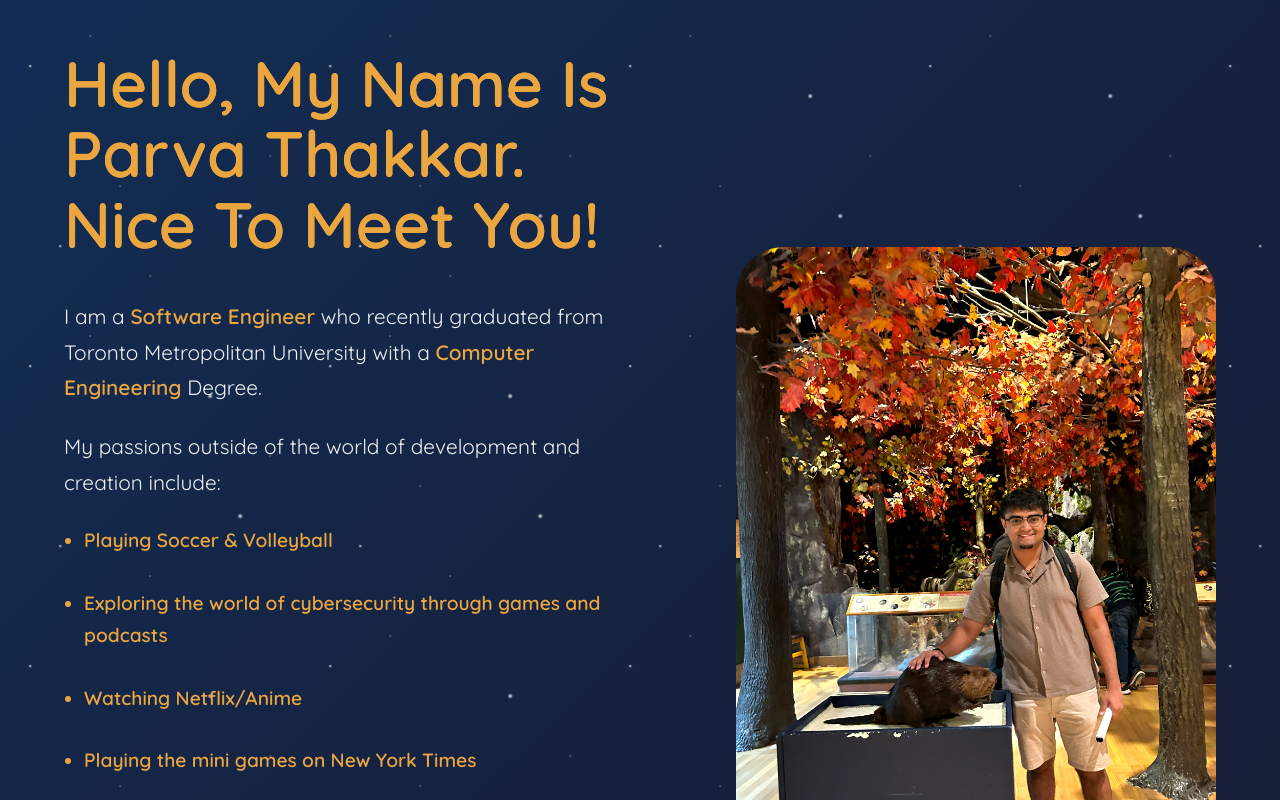
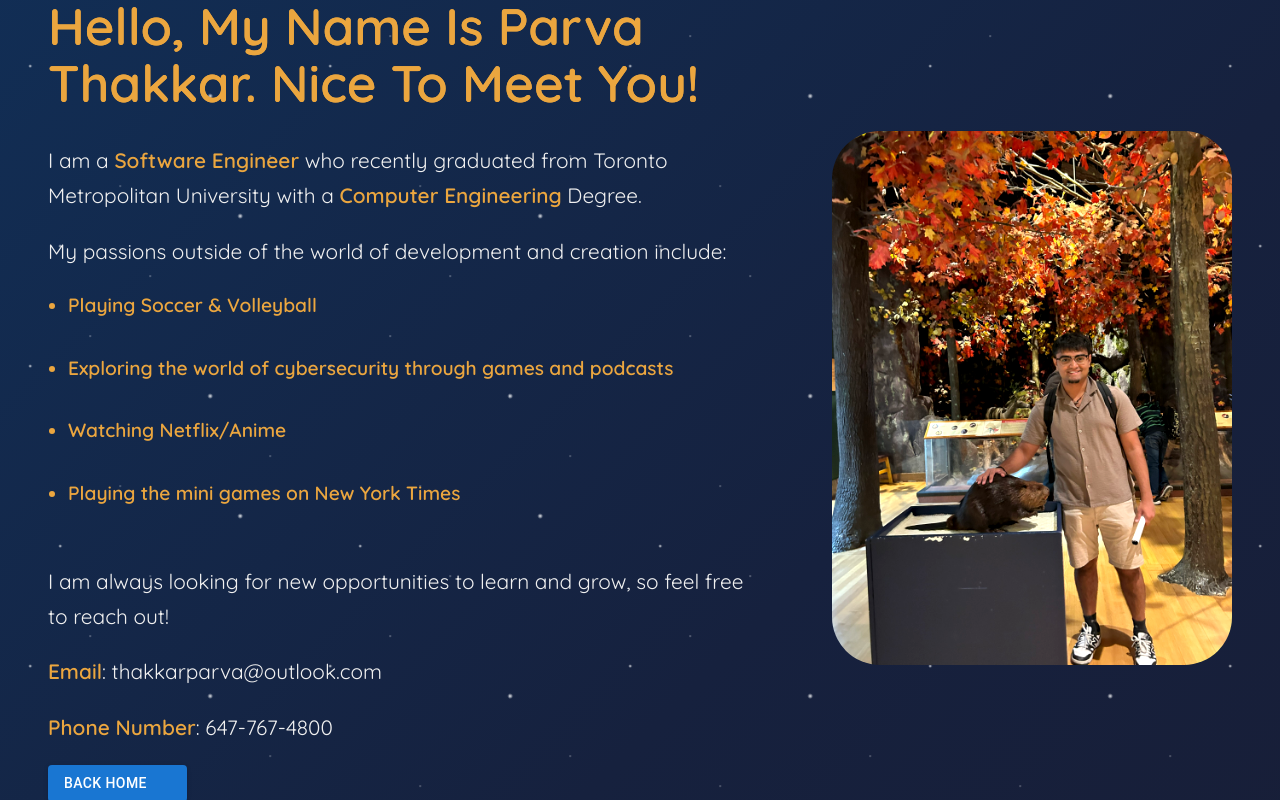
Before and after one commit to parvathakkar/parva_portfolio, a React (Vite) app: page /about in a window 1280 px wide. Built offline with nearby package versions, Linux system fonts and the light colour scheme; some icons are missing.

Commit message:
add media queries for about me section

```diff
--- a/src/pages/About/about.css
+++ b/src/pages/About/about.css
@@ -7,34 +7,35 @@
   transition: all 0.2s ease;
 }
 
-@keyframes fadeInUp {
-  from {
-    opacity: 0;
-    transform: translateY(30px);
-  }
-  to {
-    opacity: 1;
-    transform: translateY(0);
-  }
-}
+.about_me-container {
+  --pad-block: 3rem;
+  --pad-inline: 4rem;
+  --gap: 6rem;
+  --pic-w: 480px;
+  --text-max: 850px;
+  --h1-size: clamp(2.5rem, 5vw, 4.5rem);
+  --h1-mb: 2.5rem;
+  --last-pt: 2rem;
 
-.about_me-container {
   display: flex;
   justify-content: space-between;
   align-items: center;
-  gap: 6rem;
+  gap: var(--gap);
   width: 100%;
   max-width: 1600px;
   margin: 0 auto;
-  min-height: 100vh;
-  padding: 3rem 4rem;
+  min-height: 100svh;
+  padding: var(--pad-block) var(--pad-inline);
   position: relative;
   z-index: 1;
+  overflow-x: hidden;
+  -webkit-overflow-scrolling: touch;
+  touch-action: pan-y;
 }
 
 .my-picture {
   flex: 0 0 auto;
-  width: 480px;
+  width: var(--pic-w);
   position: relative;
   animation: fadeInUp 0.8s ease-out;
 }
@@ -50,7 +51,6 @@
   border-radius: 3rem;
   filter: brightness(1.05) contrast(1.1);
 }
-
 .my-picture img:hover {
   transform: scale(1.02);
   box-shadow: 0 30px 80px rgba(0, 0, 0, 0.2), 0 15px 35px rgba(97, 8, 43, 0.15);
@@ -58,16 +58,16 @@
 
 .about_me-text {
   flex: 1;
-  max-width: 850px;
+  max-width: var(--text-max);
   color: #eba63f;
   line-height: 1.7;
   animation: fadeInUp 0.8s ease-out 0.2s both;
 }
 
 .about_me-container h1 {
-  font-size: clamp(2.5rem, 5vw, 4.5rem);
+  font-size: var(--h1-size);
   font-weight: 700;
-  margin-bottom: 2.5rem;
+  margin-bottom: var(--h1-mb);
   line-height: 1.1;
   background: #eba63f;
   background-clip: text;
@@ -93,33 +93,51 @@ p {
 }
 
 .last-text {
-  padding-top: 2rem;
+  padding-top: var(--last-pt);
+}
+
+@media (max-width: 900px), (max-height: 700px) {
+  .about_me-container {
+    height: 100svh;
+    overflow-y: auto;
+  }
+  @supports (height: 100dvh) {
+    .about_me-container {
+      height: 100dvh;
+    }
+  }
+  @supports not (height: 100svh) {
+    .about_me-container {
+      height: 100vh;
+    }
+  }
 }
 
 @media (max-width: 1024px) {
   .about_me-container {
     flex-direction: column;
-    gap: 3rem;
     text-align: center;
-    padding: 3rem 1.5rem;
+    --gap: 3rem;
+    --pad-inline: 1.5rem;
   }
   .my-picture {
-    width: 380px;
+    --pic-w: 380px;
     order: 2;
   }
   .about_me-text {
     order: 1;
-    max-width: 700px;
+    --text-max: 700px;
   }
 }
 
 @media (max-width: 768px) {
   .about_me-container {
-    gap: 2rem;
-    padding: 2rem 1rem;
+    --gap: 2rem;
+    --pad-block: 2rem;
+    --pad-inline: 1rem;
   }
   .my-picture {
-    width: 300px;
+    --pic-w: 300px;
   }
   .last-text {
     margin-top: 2rem;
@@ -127,10 +145,37 @@ p {
 }
 
 @media (max-width: 480px) {
+  .about_me-container {
+    --pad-block: 1.5rem;
+    --pad-inline: 0.75rem;
+  }
   .my-picture {
-    width: 250px;
-  }
-  .about_me-container {
-    padding: 1.5rem 0.75rem;
+    --pic-w: 250px;
   }
 }
+
+@media (min-width: 1023px) and (max-width: 1920px) and (max-height: 1400px) {
+  .about_me-container {
+    height: 100svh;
+    overflow-y: auto;
+    --pad-block: 2.5rem;
+    --pad-inline: 3rem;
+    --gap: 4rem;
+  }
+  .about_me-container h1 {
+    --h1-size: clamp(2.3rem, 4vw, 4rem);
+    --h1-mb: 2rem;
+  }
+  .about_me-text {
+    --text-max: 820px;
+  }
+  .about_me-container p {
+    margin-bottom: 1.25rem;
+  }
+  .last-text {
+    --last-pt: 1.5rem;
+  }
+  .my-picture {
+    --pic-w: clamp(400px, 24vw, 460px);
+  }
+}
```
